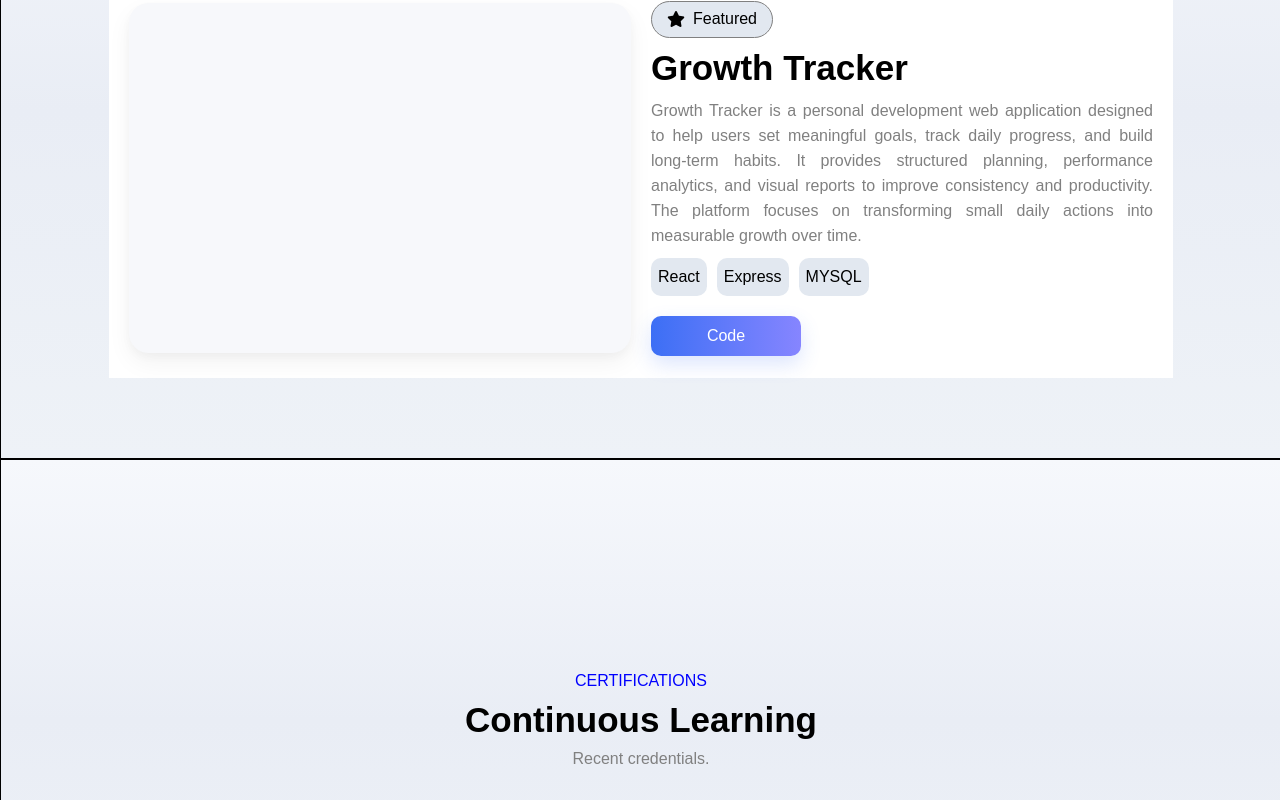
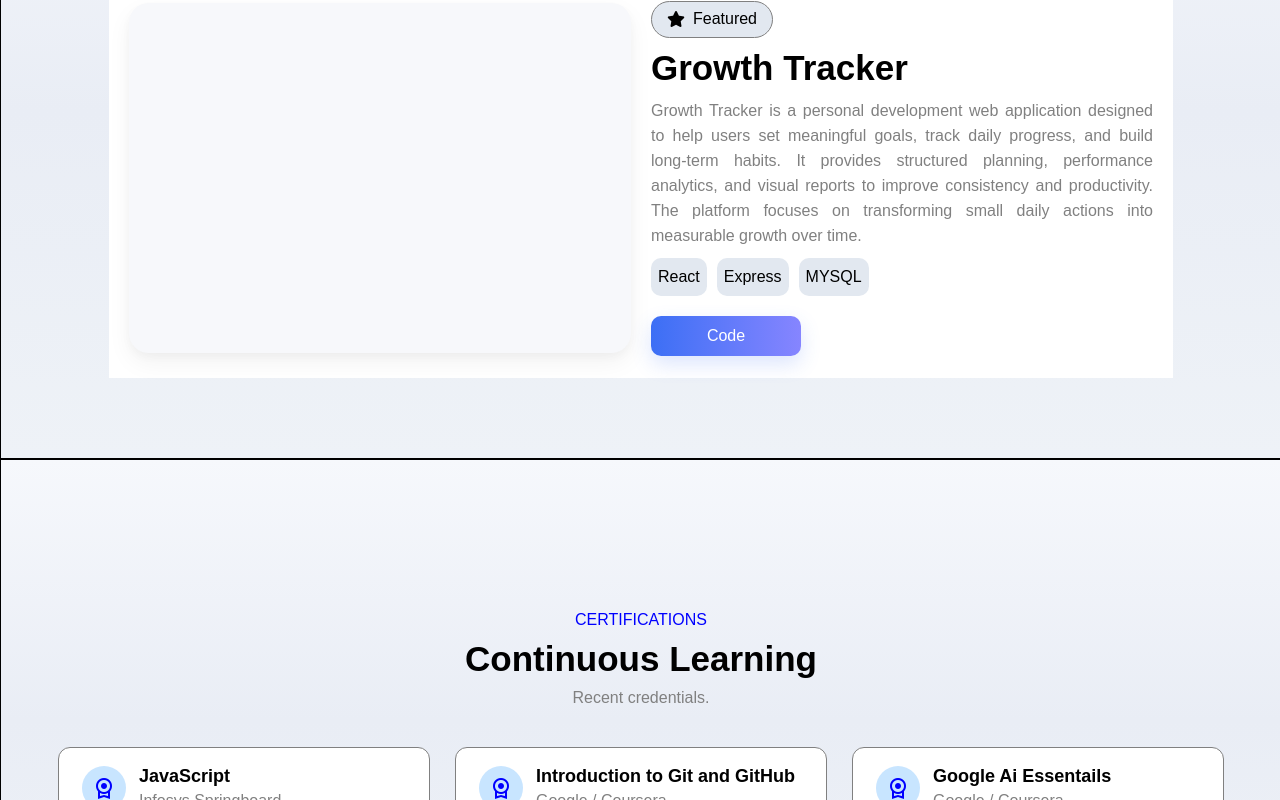
Before and after one commit to Madhav-87/my-portfolio, a React (Vite) app: page / in a window 1280 px wide. Shown: the part 2000-2800 px from the top of the page. Built offline with nearby package versions, Linux system fonts and the light colour scheme.

Commit message:
Add Section : Certification

```diff
--- a/src/App.css
+++ b/src/App.css
@@ -8,6 +8,7 @@ body{
   display:flex;
   align-items:center;
   justify-content:center;
+  flex-wrap: wrap;
 }
 .gap-5, .gap-25{
   display:flex;
@@ -343,3 +344,41 @@ background: linear-gradient(
 .gen-btn:hover{
   transform: scale(1.08);
 }
+.cert-container{
+  height: 60px;
+  width:350px;
+  background: white;
+  display: flex;
+  padding: 10px;
+  border-radius: 12px;
+  border:1px solid grey;
+}
+.cert-icon{
+  width:20%;
+  height: 100%;
+  display: flex;
+  align-items: center;
+  justify-content: center;
+}
+.cert-icon .material-symbols-outlined{
+  background-color: rgb(200, 229, 255);
+  padding: 10px;
+  border-radius: 50%;
+  color:blue;
+}
+.cert-info-panel{
+  width: 80%;
+  display: flex;
+  flex-direction: column;
+  justify-content: center;
+  gap:5px;
+
+}
+.cert-title{
+  font-size: 18px;
+  font-weight:600;
+}
+.cert-subtxt{
+  font-size: 16px;
+  color:grey;
+}
--- a/src/App.jsx
+++ b/src/App.jsx
@@ -149,15 +149,15 @@ function App() {
           </div>
           <div className="project-show-panel">
             <div className='project-img-section'>
-              <div className='image-container' style={{width:"100%"}}></div>
+              <div className='image-container' style={{ width: "100%" }}></div>
             </div>
             <div className='project-desc'>
               <div className="label-tag">
-                  <i className="fa-solid fa-star"></i>
+                <i className="fa-solid fa-star"></i>
                 <span>Featured</span>
               </div>
               <div className='heading-4'>
-               Growth  Tracker
+                Growth  Tracker
               </div>
               <div className='subtxt'>Growth Tracker is a personal development web application designed to help users set meaningful goals, track daily progress, and build long-term habits. It provides structured planning, performance analytics, and visual reports to improve consistency and productivity. The platform focuses on transforming small daily actions into measurable growth over time.</div>
               <div>
@@ -179,7 +179,41 @@ function App() {
             <div className="heading-4">Continuous Learning</div>
             <div className="color-grey">Recent credentials.</div>
           </div>
-
+          <div className="d-flex gap-25">
+            <div className='cert-container'>
+              <div className='cert-icon'>
+                <span class="material-symbols-outlined">
+                  license
+                </span>
+              </div>
+              <div className='cert-info-panel'>
+                <div className='cert-title'>JavaScript</div>
+                <div className='cert-subtxt'>Infosys Springboard</div>
+              </div>
+            </div>
+            <div className='cert-container'>
+              <div className='cert-icon'>
+                <span class="material-symbols-outlined">
+                  license
+                </span>
+              </div>
+              <div className='cert-info-panel'>
+                <div className='cert-title'>Introduction to Git and GitHub</div>
+                <div className='cert-subtxt'>Google / Coursera</div>
+              </div>
+            </div>
+            <div className='cert-container'>
+              <div className='cert-icon'>
+                <span class="material-symbols-outlined">
+                  license
+                </span>
+              </div>
+              <div className='cert-info-panel'>
+                <div className='cert-title'>Google Ai Essentails</div>
+                <div className='cert-subtxt'>Google / Coursera</div>
+              </div>
+            </div>
+          </div>
         </div>
       </main>
     </>
```
